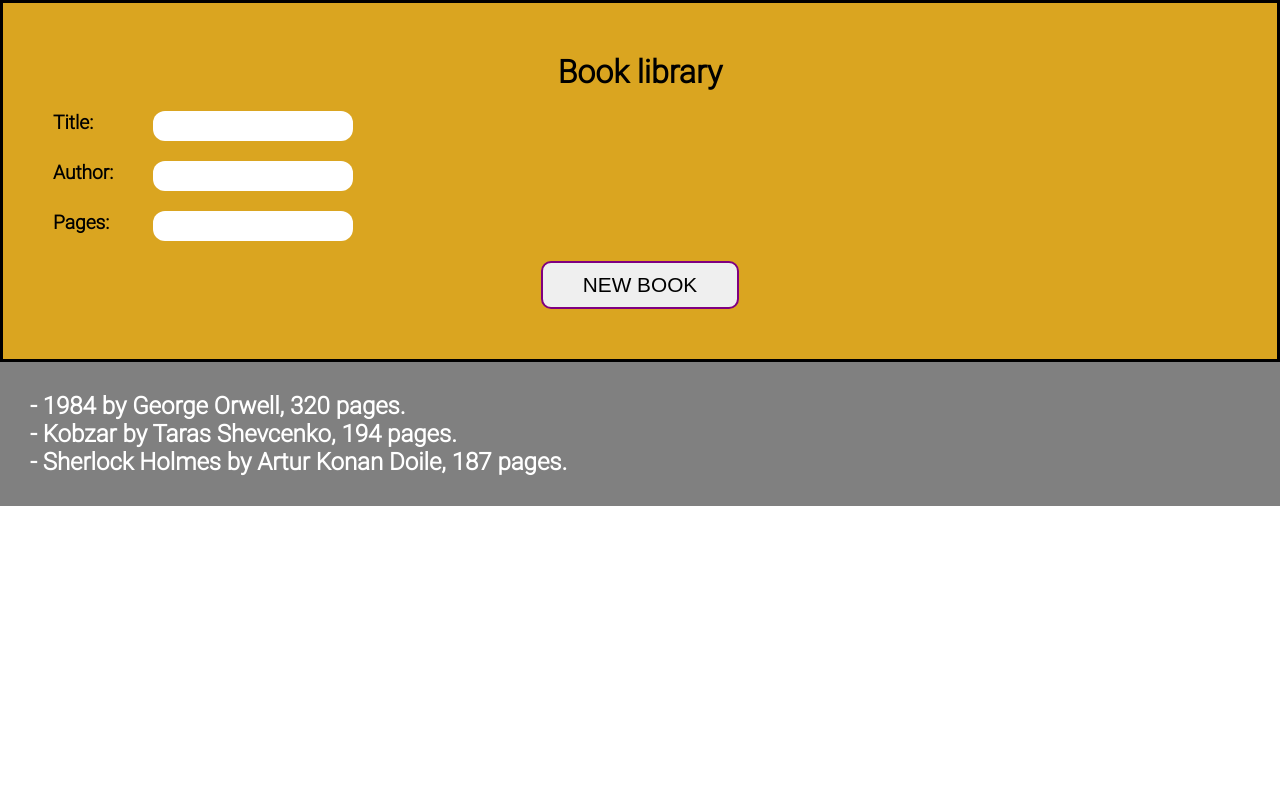
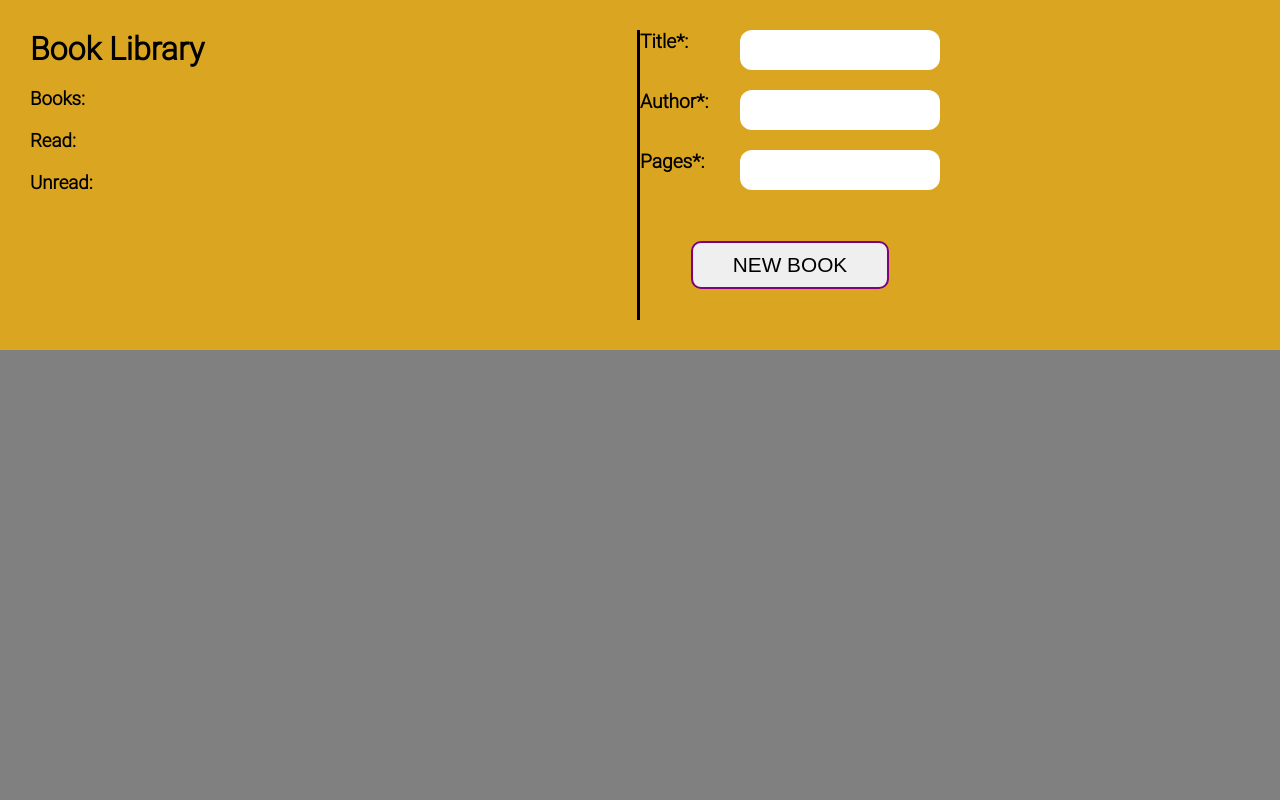
Before and after one commit to silenceinspace/Library-project, a website: page index.html in a window 1280 px wide. Drawn offline with Linux system fonts and the light colour scheme.

Commit message:
Create cards to show books if all info is fill in

```diff
--- a/index.html
+++ b/index.html
@@ -11,23 +11,35 @@
 
   <body>
     <div class="container">
-      <h3>Book library</h3>
+      <div class="title-section">
+        <div class="book-info">
+          <h1>Book Library</h1>
+          <h3 class="book-num">Books:</h3>
+          <h3 class="read-num">Read:</h3>
+          <h3 class="unread-num">Unread:</h3>
+        </div>
 
         <form action="">
-        <p class="one">
-          <label for="book-title">Title: </label>
+          <p class="title-input">
+            <label for="book-title">Title*: </label>
             <input type="text" id="book-title" name="title" />
           </p>
-
-        <p class="two">
-          <label for="book-author">Author: </label>
+          <p class="author-input">
+            <label for="book-author">Author*: </label>
             <input type="text" name="author" id="book-author" />
           </p>
+          <p class="pages-input">
+            <label for="book-pages">Pages*: </label>
+            <input type="number" name="pages" id="book-pages" />
+          </p>
+          <button type="button">NEW BOOK</button>
+        </form>
+      </div>
 
-        <p class="three">
-          <label for="book-pages">Pages: </label>
-          <input type="text" name="pages" id="book-pages" />
-        </p>
+      <div class="display-titles"></div>
+    </div>
+  </body>
+</html>
 
 <!-- <p>Have you read it?</p>
       <p>
@@ -43,9 +55,3 @@
           checked
         />
       </p> -->
-      </form>
-      <button type="button">NEW BOOK</button>
-    </div>
-    <div class="display-titles"></div>
-  </body>
-</html>
--- a/script.js
+++ b/script.js
@@ -1,62 +1,79 @@
 // array where books are stored
-let myLibrary = [
-  new Book(1984, "George Orwell", 320),
-  new Book("Kobzar", "Taras Shevcenko", 194),
-  new Book("Sherlock Holmes", "Artur Konan Doile", 187),
-];
+let myLibrary = [];
 
-// object constructor
 function Book(title, author, pages) {
   this.title = title;
   this.author = author;
   this.pages = pages;
-  // this.read = read;
 }
 
-Book.prototype.info = function () {
-  return `${this.title} by ${this.author}, ${this.pages} pages.`;
-};
-
-// get DOM nodes of the input fields
+// add new book
 const bookTitle = document.querySelector("#book-title");
 const bookAuthor = document.querySelector("#book-author");
 const bookPages = document.querySelector("#book-pages");
 
-// clear fill fields for new input
+const addNewBookBtn = document.querySelector("form button");
+addNewBookBtn.addEventListener("click", addBookToLibrary);
+
+function addBookToLibrary() {
+  if (
+    checkIfInputIsEmpty(bookTitle) ||
+    checkIfInputIsEmpty(bookAuthor) ||
+    checkIfInputIsEmpty(bookPages)
+  ) {
+    return alert("Fill in all fields!"); // if there's an empty field, then don't proceed
+  }
+
+  let book = new Book(bookTitle.value, bookAuthor.value, bookPages.value);
+  myLibrary.push(book);
+  showBooks(book);
+  clearInputFields();
+  trackBookChanges();
+
+  return myLibrary;
+}
+
+function checkIfInputIsEmpty(field) {
+  let text = field.value.match(/[\w\d]{2,20}/);
+  if (text == null) {
+    return true;
+  }
+}
+
 function clearInputFields() {
   return (
     (bookAuthor.value = ""), (bookTitle.value = ""), (bookPages.value = "")
   );
 }
 
-// add new book
-const addNewBookBtn = document.querySelector('[type="button"]');
-addNewBookBtn.addEventListener("click", addBookToLibrary);
+// update info about books
+const booksNumber = document.querySelector(".book-num");
+const unreadNumber = document.querySelector(".unread-num");
+const readNumber = document.querySelector(".read-num");
 
-function addBookToLibrary() {
-  let title = bookTitle.value;
-  let author = bookAuthor.value;
-  let pages = bookPages.value;
+function trackBookChanges() {
+  booksNumber.textContent = `Books: ${myLibrary.length}`;
+  unreadNumber.textContent = `Unread: ${myLibrary.length}`;
 
-  // if fields are NOT empty, then create an instance of the book constructor and push into the library
-  if (title != "" && author != "" && pages != "") {
-    let book = new Book(title, author, pages);
-    myLibrary.push(book);
-    showBooks(book);
-    clearInputFields();
-
-    return myLibrary;
-  } else {
-    console.log("Fill in all info!");
-  }
+  readNumber.textContent = `Read: 0`;
 }
 
 // display books
-myLibrary.forEach(showBooks);
 function showBooks(item) {
-  let node = document.createElement("p");
-  let textNode = document.createTextNode("- " + item.info());
-  node.appendChild(textNode);
-  node.classList.add("book");
-  document.querySelector(".display-titles").appendChild(node);
+  let div = document.createElement("div");
+  div.classList.add("book");
+
+  for (let i = 0; i < 3; i++) {
+    let para = document.createElement("p");
+    if (i == 0) {
+      para.textContent = `"${item.title}"`;
+    } else if (i == 1) {
+      para.textContent = `by: ${item.author}`;
+    } else if (i == 2) {
+      para.textContent = `pages: ${item.pages}`;
+    }
+    div.appendChild(para);
+  }
+
+  document.querySelector(".display-titles").appendChild(div);
 }
--- a/styles.css
+++ b/styles.css
@@ -9,48 +9,44 @@
   box-sizing: border-box;
 }
 
-html {
+body {
   min-height: 100vh;
   font-family: "Roboto", "Times New Roman", Times, serif;
 }
 
 .container {
-  border: 3px solid black;
-  padding: 50px;
+  display: grid;
+  grid-template-rows: 350px 1fr;
   background-color: goldenrod;
+  min-height: 100vh;
 }
 
-.container > h3 {
-  text-align: center;
-  font-size: 2rem;
+.title-section {
+  padding: 30px;
+  display: grid;
+  grid-template-columns: 1fr 1fr;
+}
+
+.book-info {
+  display: flex;
+  flex-direction: column;
+  gap: 20px;
+  border-right: 3px black solid;
 }
 
 form {
-  margin: 20px auto;
+  width: 300px;
   display: grid;
-  grid-template-columns: 100px 1fr;
-  grid-template-rows: repeat(3, 30px);
+  grid-template-rows: repeat(3, 40px);
   gap: 20px;
 }
 
-.one {
-  grid-row: 1/2;
-}
-
-.two {
-  grid-row: 2/3;
-}
-
-.three {
-  grid-row: 3/4;
-}
-
-.one,
-.two,
-.three {
-  grid-column: 1/2;
+.title-input,
+.author-input,
+.pages-input {
   display: grid;
-  grid-template-columns: 100px 1fr;
+  grid-template-columns: 80px 1fr;
+  gap: 20px;
 }
 
 button {
@@ -93,9 +89,27 @@ form label {
 }
 
 .display-titles {
+  padding: 30px 60px;
   background-color: grey;
-  padding: 30px;
+  width: 100%;
   font-size: 1.5rem;
-  color: white;
   font-weight: bold;
+
+  display: grid;
+  gap: 20px;
+  grid-template-columns: repeat(auto-fit, minmax(200px, 1fr));
+  grid-auto-rows: 200px;
 }
+
+.book {
+  background-color: white;
+  text-align: center;
+  border: 2px purple solid;
+  border-radius: 10px;
+  padding: 15px;
+}
+
+.book > p:first-child {
+  margin-top: 10px;
+  margin-bottom: 40px;
+}
```
Lines whose indentation alone changed are shown as unchanged.
